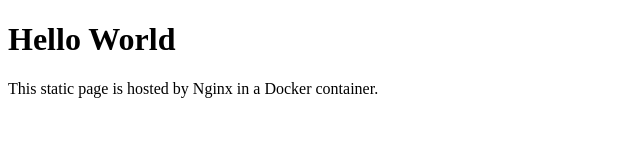
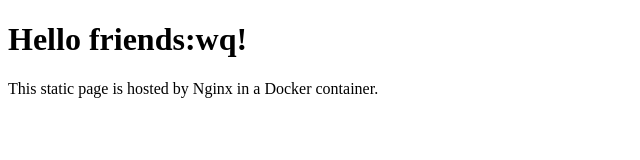
Before and after one commit to maheshchavan98/Project, a plain HTML site: page nginx/index.html in a window 1280 px wide. Shown: the whole page, without its empty margins (0-640 px from the left). Drawn offline with Linux system fonts and the light colour scheme.

Commit message:
second changes

```diff
--- a/nginx/index.html
+++ b/nginx/index.html
@@ -2,7 +2,7 @@
 <html lang="en">
 <head><meta charset="utf-8"><title>Nginx Sample</title></head>
 <body>
-  <h1>Hello World</h1>
+  <h1>Hello friends:wq!</h1>
   <p>This static page is hosted by Nginx in a Docker container.</p>
 </body>
 </html>
```
